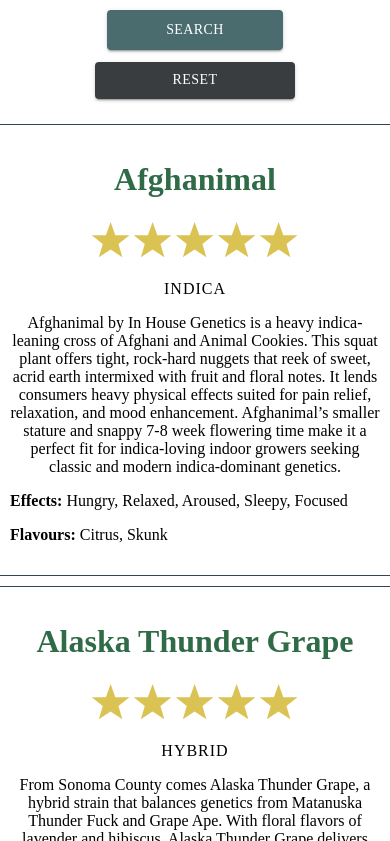
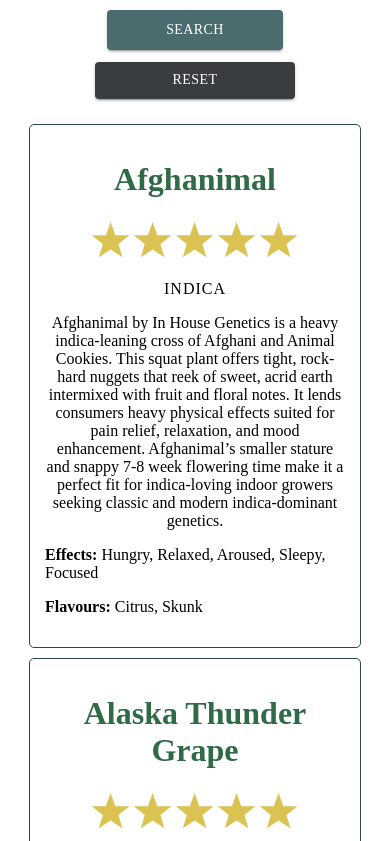
Before and after one commit to OneCodeMan/tangela-merkel, a React (Create React App) app: page / in a window 390 px wide. Shown: the part 903-1744 px from the top of the page. Built offline with nearby package versions, Linux system fonts and the light colour scheme.

Commit message:
mobile width

```diff
--- a/src/components/Strain/Strain.js
+++ b/src/components/Strain/Strain.js
@@ -17,7 +17,7 @@
         fontFamily: 'Avenir Next',
         borderWidth: '0.5px',
         borderColor: '#2F4858',
-        minWidth: '370px'
+        minWidth: '300px'
     },
 
     name: {
```
